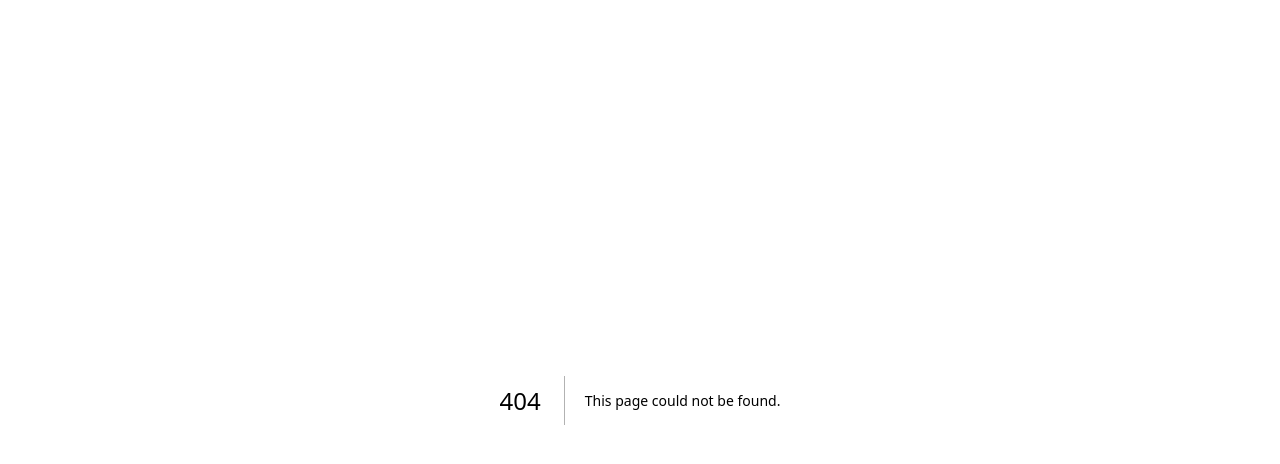
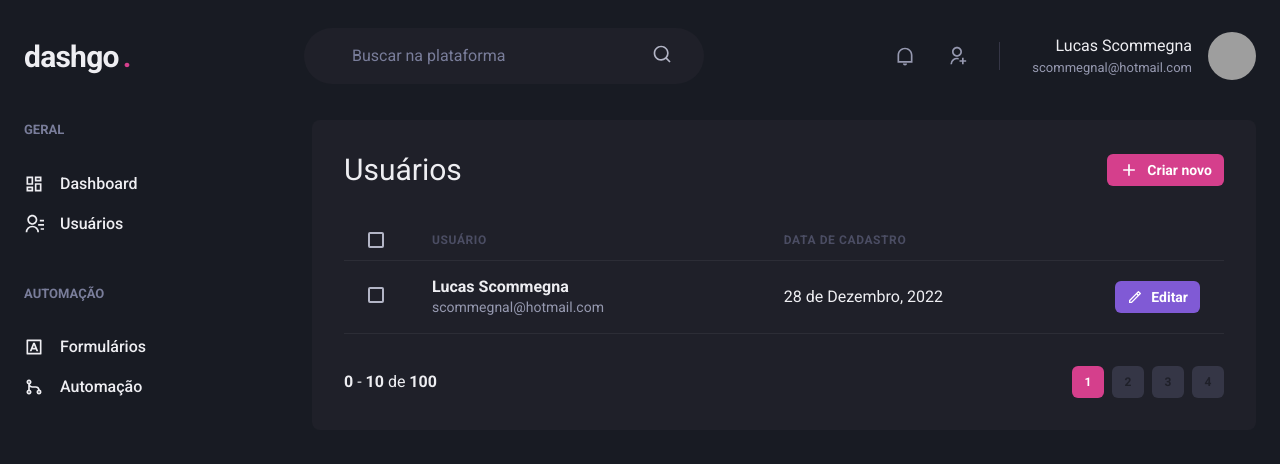
Before and after one commit to Scommegna/dashgo, a Next.js app: page /users in a window 1280 px wide. Before the commit this address had no page. Shown: the top 464 px of the page. Built offline with nearby package versions, Linux system fonts and the light colour scheme; grey boxes are pictures that could not be loaded.

Commit message:
pagina de usuarios, componente de paginacao e pagina de criar usuarios

```diff
--- a/package.json
+++ b/package.json
@@ -16,11 +16,13 @@
     "@types/node": "18.11.10",
     "@types/react": "18.0.25",
     "@types/react-dom": "18.0.9",
+    "apexcharts": "^3.36.3",
     "eslint": "8.28.0",
     "eslint-config-next": "13.0.5",
     "framer-motion": "^7.6.17",
     "next": "13.0.5",
     "react": "18.2.0",
+    "react-apexcharts": "^1.4.0",
     "react-dom": "18.2.0",
     "react-icons": "^4.7.1",
     "typescript": "4.9.3"
--- /dev/null
+++ b/src/components/Pagination.tsx
@@ -0,0 +1,65 @@
+import { Box, Button, Stack } from "@chakra-ui/react";
+
+export default function Pagination() {
+  return (
+    <Stack
+      direction="row"
+      mt="8"
+      justify="space-between"
+      align="center"
+      spacing="6"
+    >
+      <Box>
+        <strong>0</strong> - <strong>10</strong> de <strong>100</strong>
+      </Box>
+      <Stack direction="row" spacing="2">
+        <Button
+          size="sm"
+          fontSize="xs"
+          width="4"
+          colorScheme="pink"
+          disabled
+          _disabled={{
+            bgColor: "pink.500",
+            cursor: "default",
+          }}
+        >
+          1
+        </Button>
+        <Button
+          size="sm"
+          fontSize="xs"
+          width="4"
+          bgColor="gray.700"
+          _hover={{
+            bg: "gray.500",
+          }}
+        >
+          2
+        </Button>
+        <Button
+          size="sm"
+          fontSize="xs"
+          width="4"
+          bgColor="gray.700"
+          _hover={{
+            bg: "gray.500",
+          }}
+        >
+          3
+        </Button>
+        <Button
+          size="sm"
+          fontSize="xs"
+          width="4"
+          bgColor="gray.700"
+          _hover={{
+            bg: "gray.500",
+          }}
+        >
+          4
+        </Button>
+      </Stack>
+    </Stack>
+  );
+}
--- /dev/null
+++ b/src/pages/users/index.tsx
@@ -0,0 +1,91 @@
+import {
+  Box,
+  Button,
+  Checkbox,
+  Flex,
+  Heading,
+  Icon,
+  Table,
+  Tbody,
+  Td,
+  Text,
+  Th,
+  Thead,
+  Tr,
+} from "@chakra-ui/react";
+import { RiAddLine, RiPencilLine } from "react-icons/ri";
+import Pagination from "../../components/Pagination";
+import Header from "../../components/Header";
+import Sidebar from "../../components/Sidebar";
+
+export default function UserList() {
+  return (
+    <Box>
+      <Header />
+
+      <Flex w="100%" my="6" maxWidth={1480} mx="auto" px="6">
+        <Sidebar />
+
+        <Box flex="1" borderRadius={8} bg="gray.800" p="8">
+          <Flex mb="8" justify="space-between" align="center">
+            <Heading size="lg" fontWeight="normal">
+              Usuários
+            </Heading>
+
+            <Button
+              as="a"
+              size="sm"
+              fontSize="sm"
+              colorScheme="pink"
+              leftIcon={<Icon as={RiAddLine} fontSize="20" />}
+            >
+              Criar novo
+            </Button>
+          </Flex>
+
+          <Table colorScheme="whiteAlpha">
+            <Thead>
+              <Tr>
+                <Th px="6" color="gray.300" width="8">
+                  <Checkbox colorScheme="pink" />
+                </Th>
+                <Th>Usuário</Th>
+                <Th>Data de cadastro</Th>
+                <Th w="8"></Th>
+              </Tr>
+            </Thead>
+            <Tbody>
+              <Tr>
+                <Td px="6">
+                  <Checkbox colorScheme="pink" />
+                </Td>
+                <Td>
+                  <Box>
+                    <Text fontWeight="bold">Lucas Scommegna</Text>
+                    <Text fontSize="sm" color="gray.300">
+                      scommegnal@hotmail.com
+                    </Text>
+                  </Box>
+                </Td>
+                <Td>28 de Dezembro, 2022</Td>
+                <Td>
+                  <Button
+                    as="a"
+                    size="sm"
+                    fontSize="sm"
+                    colorScheme="purple"
+                    leftIcon={<Icon as={RiPencilLine} fontSize="16" />}
+                  >
+                    Editar
+                  </Button>
+                </Td>
+              </Tr>
+            </Tbody>
+          </Table>
+
+          <Pagination />
+        </Box>
+      </Flex>
+    </Box>
+  );
+}
```
Also changed, not shown: src/pages/dashboard.tsx (+71 -2 lines), src/pages/users/create.tsx (added, +56 -0 lines), 1 other file (tests, documents, lock files or other folders).
